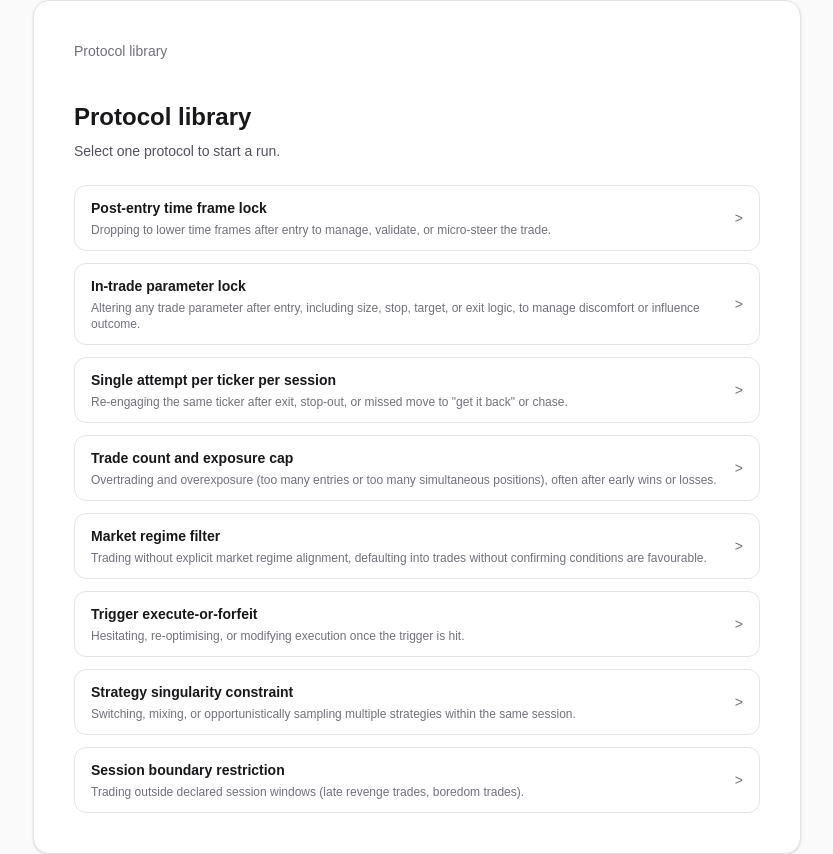
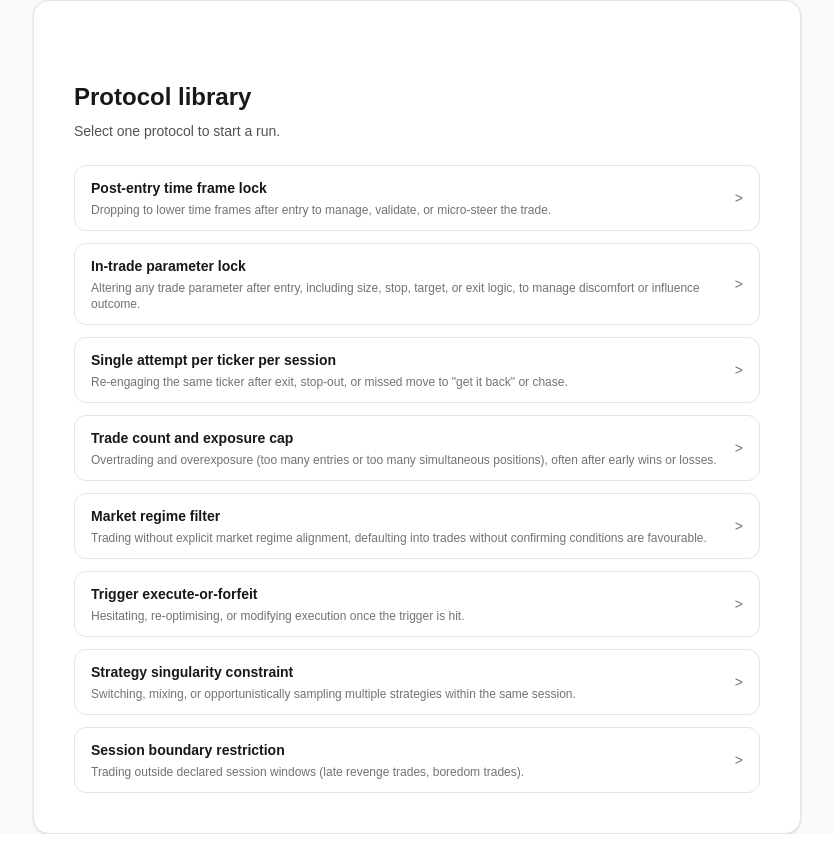
Before and after one commit to bbyjae-django-lab/quadrant, a Next.js app: page /protocols in a window 1280 px wide. Shown: the whole page, without its empty margins (223-1056 px from the left). Built offline with nearby package versions, Linux system fonts and the light colour scheme.

Commit message:
Protocol Library — duplicate title cleanup

```diff
--- a/app/components/QuadrantApp.tsx
+++ b/app/components/QuadrantApp.tsx
@@ -1223,7 +1223,7 @@ export default function QuadrantApp({
         aria-hidden={runEndModalOpen}
       >
         <div className="flex items-center justify-between text-sm font-medium text-zinc-500">
-          <span>{view === "protocols" ? "Protocol library" : "Dashboard"}</span>
+          <span>{view === "dashboard" ? "Dashboard" : ""}</span>
           <div className="flex items-center gap-3">
             {isDashboardRoute && runActive ? (
               <div className="relative">
```
